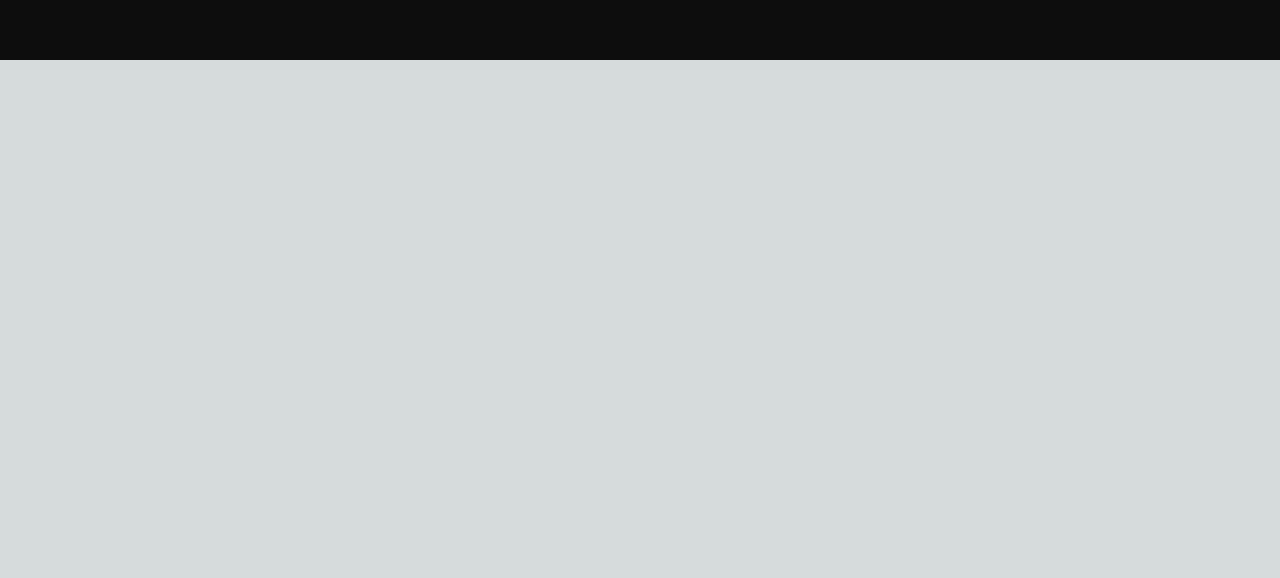
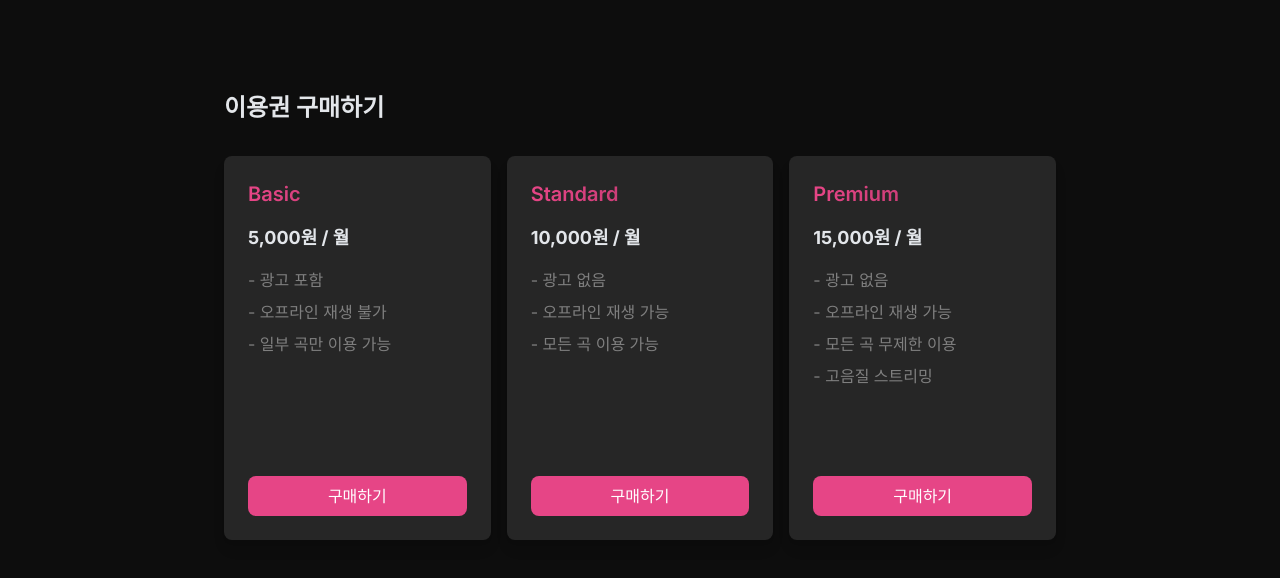
Before and after one commit to yeoniii20/Playlist, a Next.js app: page / in a window 1280 px wide. Shown: the part 3632-4210 px from the top of the page. Before the commit the page ends 3692 px from the top, so only its background shows below. Built offline with nearby package versions, Linux system fonts and the light colour scheme.

Commit message:
update: add subsctiption page

```diff
--- a/src/app/page.tsx
+++ b/src/app/page.tsx
@@ -5,6 +5,7 @@ import MainPage from "./pages/mainPage";
 import MusicList from "./pages/musicList";
 import PlayList from "./pages/playList";
 import MyPage from "./pages/myPage";
+import SubscriptionPage from "./pages/subscriptionPage";
 
 const Page = () => {
   return (
@@ -13,6 +14,7 @@ const Page = () => {
       <MusicList />
       <PlayList />
       <MyPage />
+      <SubscriptionPage />
     </div>
   );
 };
```
